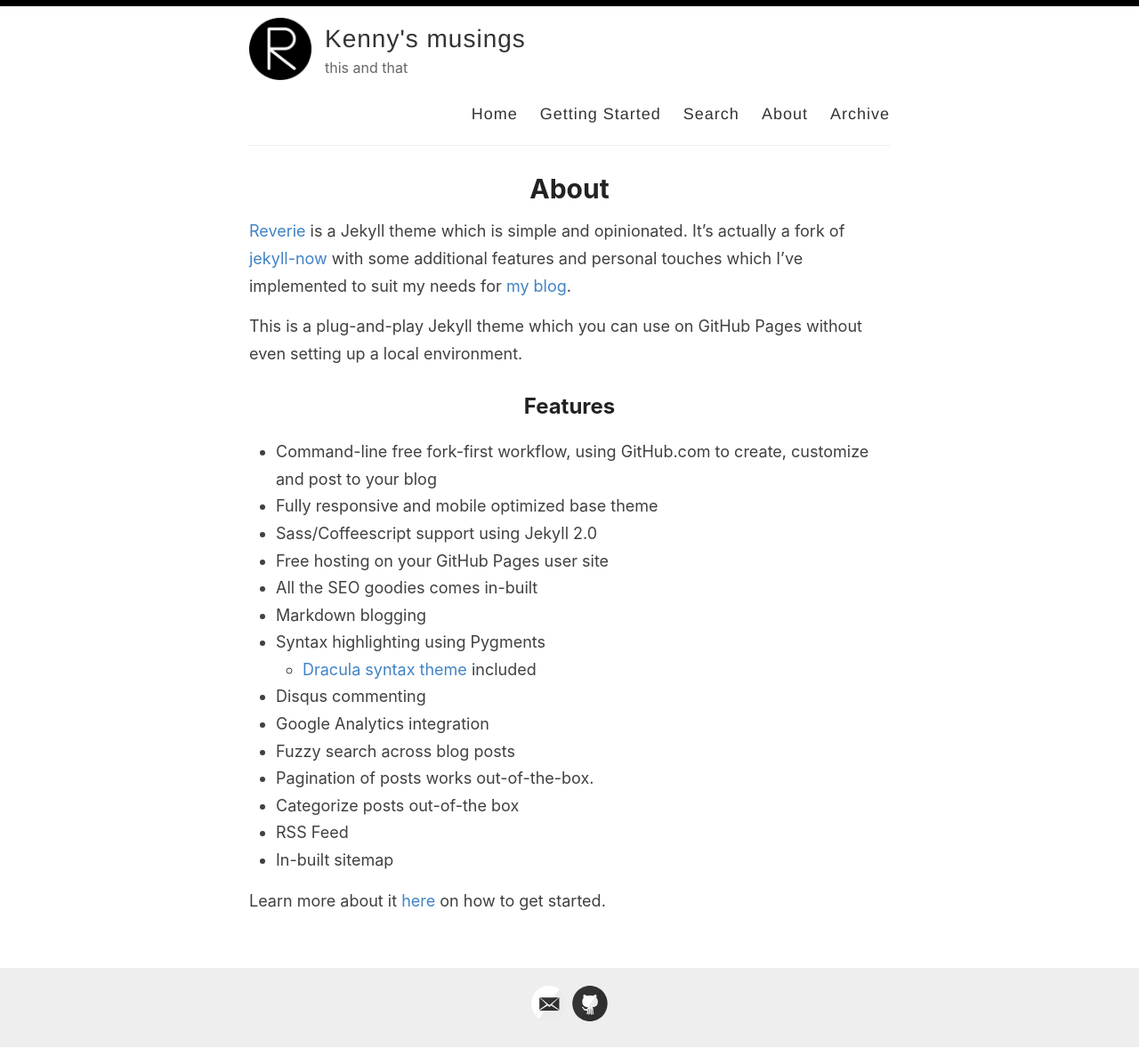
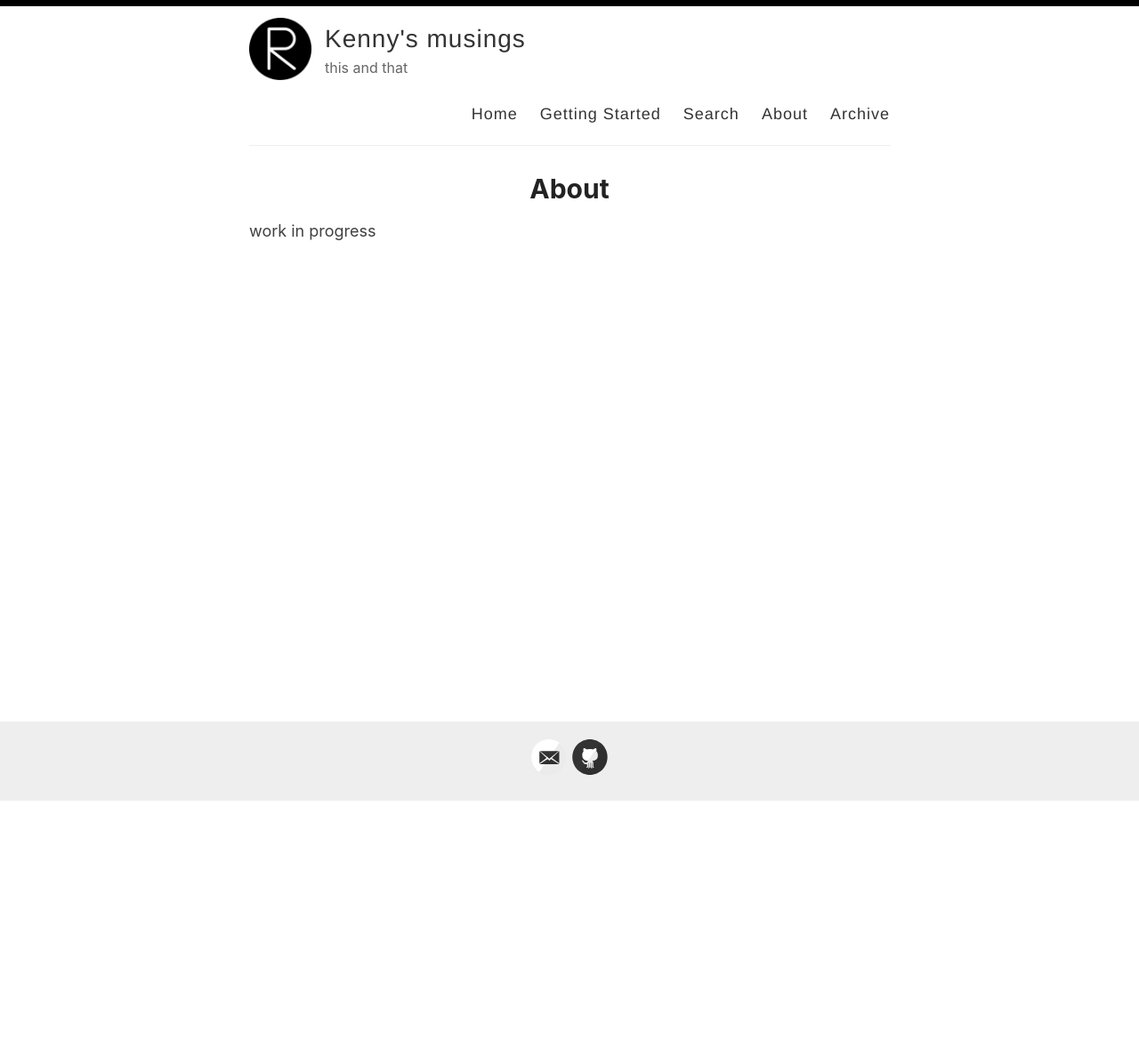
Before and after one commit to kfchou/kfchou.github.io, a Jekyll site: the page built from _pages/about.md, in a window 1280 px wide. Shown: the whole page at 89% size. Built offline with Jekyll 4.4.1, drawn with Linux system fonts in a browser that asks for light colours; after the commit the page ends 901 px from its top, so only the background shows below that.

Commit message:
remove unused top level pages

```diff
--- a/_pages/about.md
+++ b/_pages/about.md
@@ -4,26 +4,4 @@
 permalink: /about/
 ---
 
-[Reverie](https://github.com/amitmerchant1990/reverie) is a Jekyll theme which is simple and opinionated. It's actually a fork of [jekyll-now](https://github.com/barryclark/jekyll-now) with some additional features and personal touches which I've implemented to suit my needs for [my blog](https://www.amitmerchant.com).
-
-This is a plug-and-play Jekyll theme which you can use on GitHub Pages without even setting up a local environment.
-
-## Features
-
-- Command-line free fork-first workflow, using GitHub.com to create, customize and post to your blog
-- Fully responsive and mobile optimized base theme
-- Sass/Coffeescript support using Jekyll 2.0
-- Free hosting on your GitHub Pages user site
-- All the SEO goodies comes in-built
-- Markdown blogging
-- Syntax highlighting using Pygments
-    - [Dracula syntax theme](https://draculatheme.com/) included
-- Disqus commenting
-- Google Analytics integration
-- Fuzzy search across blog posts
-- Pagination of posts works out-of-the-box.
-- Categorize posts out-of-the box
-- RSS Feed
-- In-built sitemap
-
-Learn more about it [here](https://github.com/amitmerchant1990/reverie) on how to get started.
+work in progress
```
Also changed, not shown: _pages/getting-started.md (deleted, +0 -51 lines).
